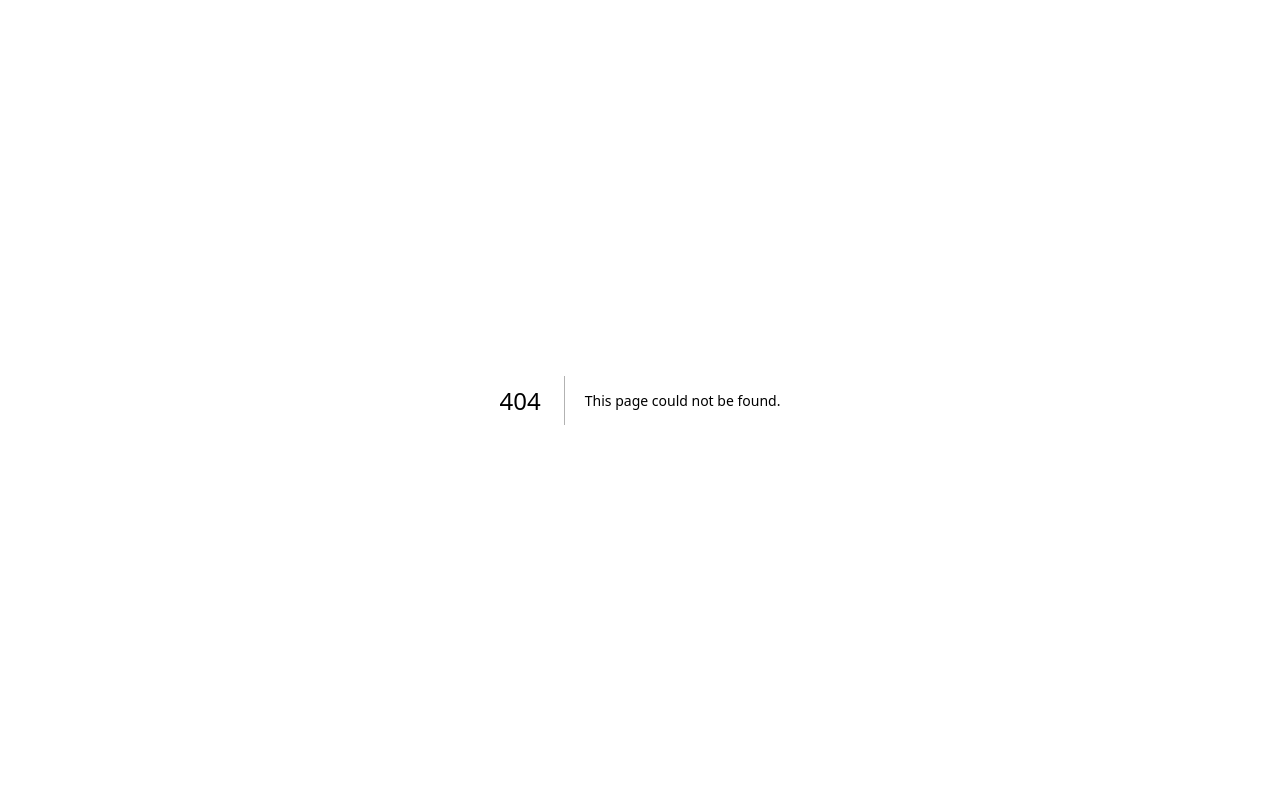
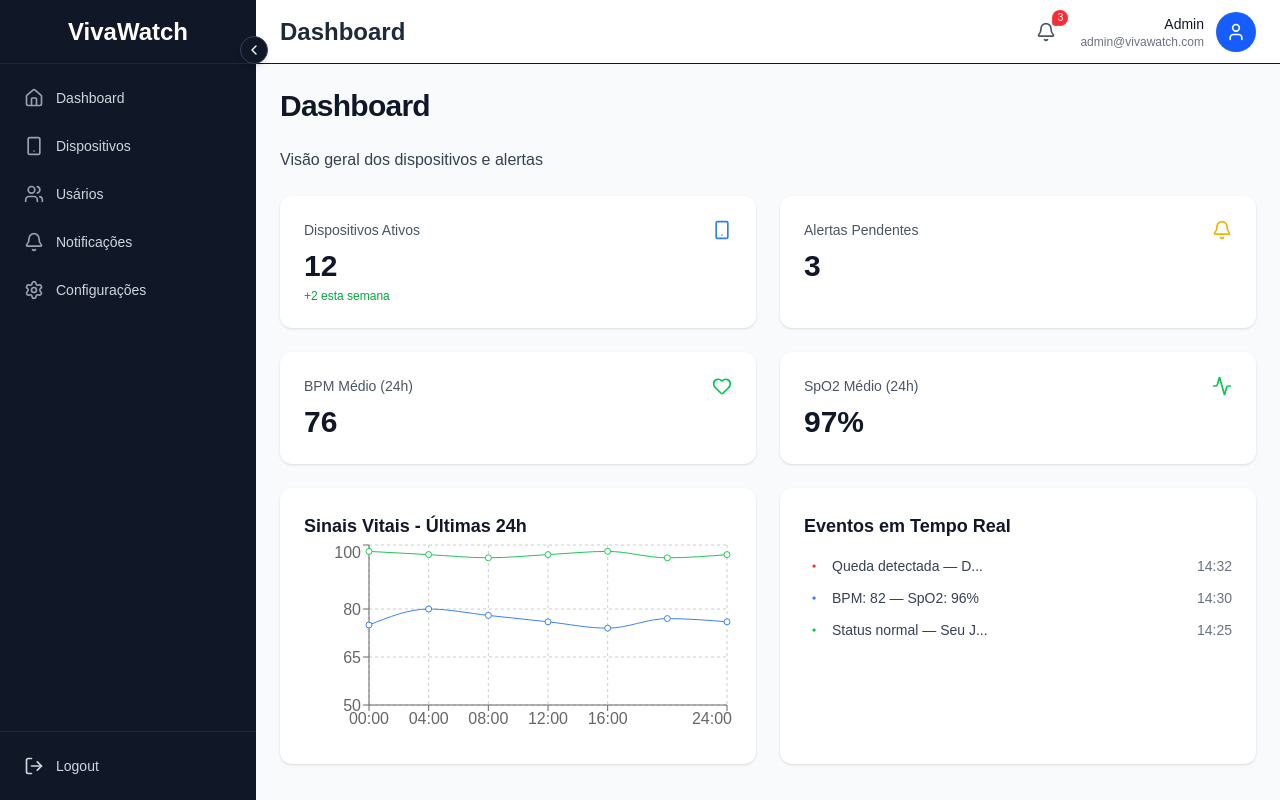
Before and after one commit to VivaWatch-company/vivaWatch-frontend-application, a Next.js app: page /dashboard in a window 1280 px wide. Before the commit this address had no page. Built offline with nearby package versions, Linux system fonts and the light colour scheme.

Commit message:
feat: add dashboard components and improve layout/styles

```diff
--- /dev/null
+++ b/app/dashboard/page.tsx
@@ -0,0 +1,46 @@
+import { mockDashboard } from '@/data/mockDashboard';
+import { Card } from '@/components/dashboard/Card';
+import { VitalSignsChart } from '@/components/dashboard/VitalSignsChart';
+import { RealTimeEvents } from '@/components/dashboard/RealTimeEvents';
+import { Smartphone, Bell, Heart, Activity } from '@/components/ui/Icons';
+
+export default function DashboardPage() {
+  const { activeDevices, deviceChange, pendingAlerts, bpmAverage, spo2Average, vitalSignsData, realTimeEvents } = mockDashboard;
+
+  return (
+    <div className="space-y-6">
+      <h2 className="text-3xl font-bold tracking-tight text-gray-900">Dashboard</h2>
+      <p className="text-gray-700">Visão geral dos dispositivos e alertas</p>
+
+      <div className="grid gap-6 grid-cols-2">
+        <Card
+            title="Dispositivos Ativos"
+            value={activeDevices}
+            change={deviceChange}
+            icon={<Smartphone className="h-5 w-5 text-blue-500" />}
+        />
+        <Card
+            title="Alertas Pendentes"
+            value={pendingAlerts}
+            icon={<Bell className="h-5 w-5 text-yellow-500" />}
+        />
+        <Card
+            title="BPM Médio (24h)"
+            value={bpmAverage}
+            icon={<Heart className="h-5 w-5 text-green-500" />}
+        />
+        <Card
+            title="SpO2 Médio (24h)"
+            value={`${spo2Average}%`}
+            icon={<Activity className="h-5 w-5 text-green-500" />}
+        />
+        </div>
+
+
+      <div className="grid gap-6 md:grid-cols-2">
+        <VitalSignsChart data={vitalSignsData} />
+        <RealTimeEvents events={realTimeEvents} />
+      </div>
+    </div>
+  );
+}
--- a/components/dashboard/RealTimeEvents.tsx
+++ b/components/dashboard/RealTimeEvents.tsx
@@ -28,7 +28,7 @@ export function RealTimeEvents({ events }: RealTimeEventsProps) {
                   event.color === 'green' && 'text-green-500'
                 )}
               />
-              <span>{event.description}</span>
+              <span  className="text-gray-700">{event.description}</span>
             </div>
             <span className="text-gray-500">{event.time}</span>
           </li>
--- a/components/ui/Icons.tsx
+++ b/components/ui/Icons.tsx
@@ -12,6 +12,8 @@ import {
   Smartphone,
   ChevronLeft,
   ChevronRight,
+  Heart,
+  Activity,
 } from 'lucide-react';
 
 export {
@@ -28,4 +30,6 @@ export {
   ChevronLeft,
   ChevronRight,
   Smartphone,
+  Heart,
+  Activity,
 };
--- a/data/mockDashboard.ts
+++ b/data/mockDashboard.ts
@@ -4,7 +4,7 @@ export const mockDashboard = {
   pendingAlerts: 3,
   bpmAverage: 76,
   spo2Average: 97,
-  vitalSignsData: [  // para o gráfico (últimas 24h)
+  vitalSignsData: [
     { time: '00:00', bpm: 75, spo2: 98 },
     { time: '04:00', bpm: 80, spo2: 97 },
     { time: '08:00', bpm: 78, spo2: 96 },
@@ -14,8 +14,8 @@ export const mockDashboard = {
     { time: '24:00', bpm: 76, spo2: 97 },
   ],
   realTimeEvents: [
-    { id: 1, time: '14:32', description: 'Queda detectada — D...', color: 'red' },
-    { id: 2, time: '14:30', description: 'BPM: 82 — SpO2: 96%', color: 'blue' },
-    { id: 3, time: '14:25', description: 'Status normal — Seu J...', color: 'green' },
+    { id: 1, time: '14:32', description: 'Queda detectada — D...', color: 'red' as const },
+    { id: 2, time: '14:30', description: 'BPM: 82 — SpO2: 96%', color: 'blue' as const },
+    { id: 3, time: '14:25', description: 'Status normal — Seu J...', color: 'green' as const },
   ],
 };
```
